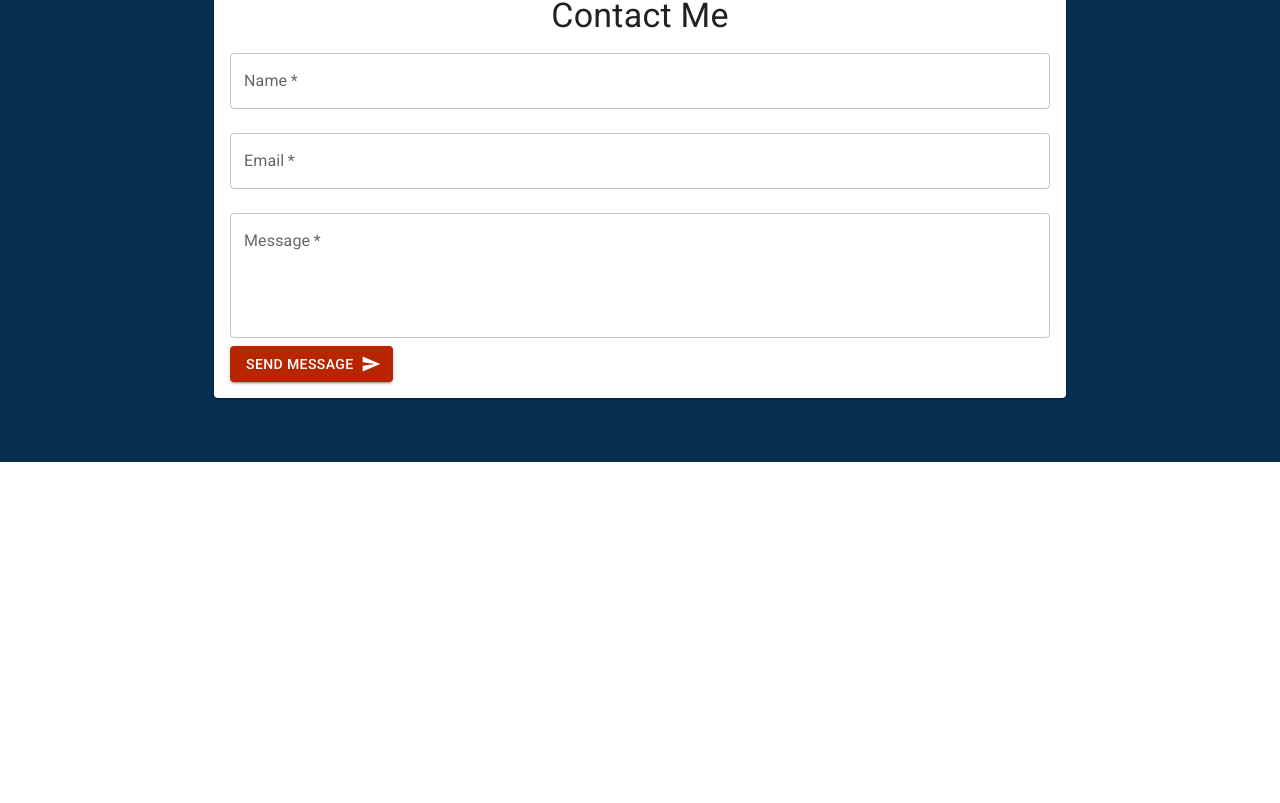
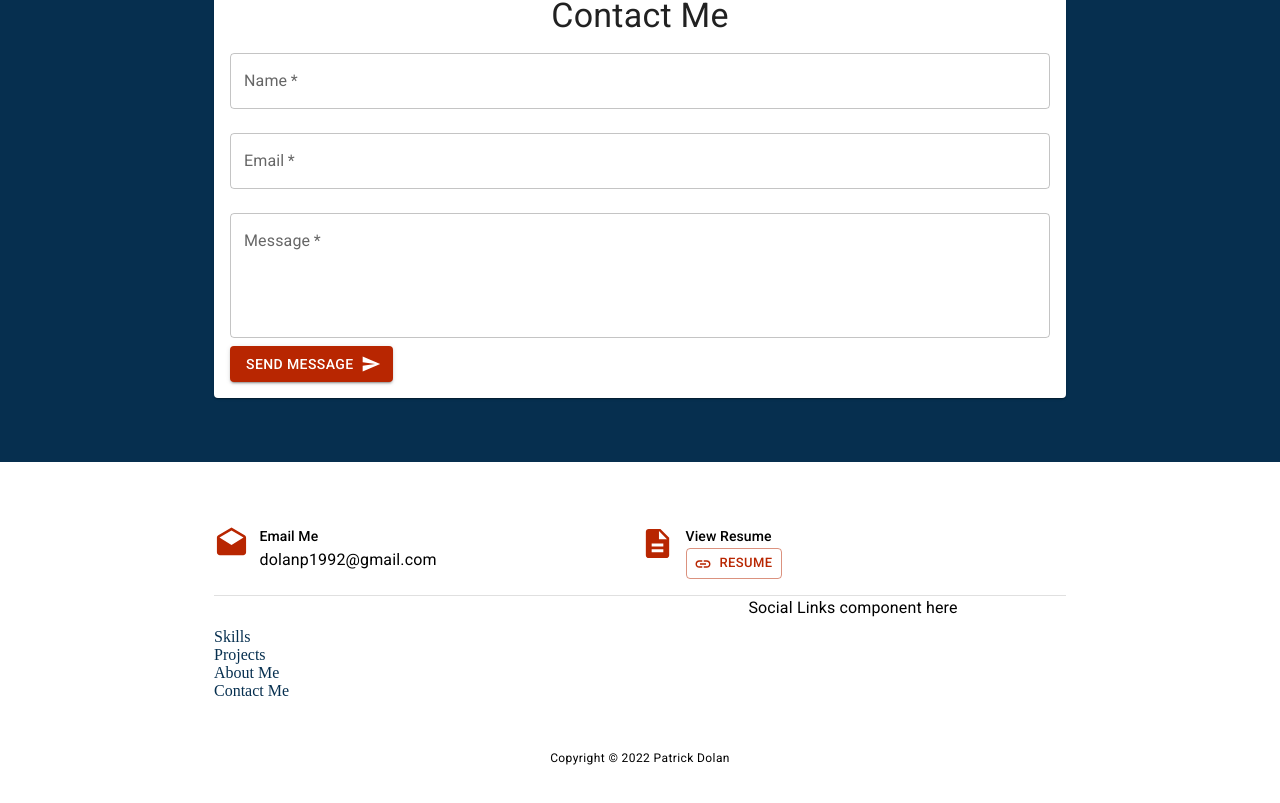
Before and after one commit to Patrick-Dolan/portfolio-v2, a React (Create React App) app: page / in a window 1280 px wide. Shown: the part 2314-3117 px from the top of the page. Before the commit the page ends 2776 px from the top, so only its background shows below. Built offline with nearby package versions, Linux system fonts and the light colour scheme.

Commit message:
add footer component to app

```diff
--- a/src/components/App.js
+++ b/src/components/App.js
@@ -6,6 +6,7 @@ import Skills from "./page/Skills";
 import Projects from "./page/Projects";
 import AboutMe from "./page/AboutMe";
 import ContactMe from "./page/ContactMe";
+import Footer from "./page/Footer";
 
 const App = () => {
   return (
@@ -23,6 +24,7 @@ const App = () => {
       <Box sx={{bgcolor: theme.palette.primary.main}}>
         <ContactMe />
       </Box>
+      <Footer />
     </ThemeProvider>
     </>
   );
```
